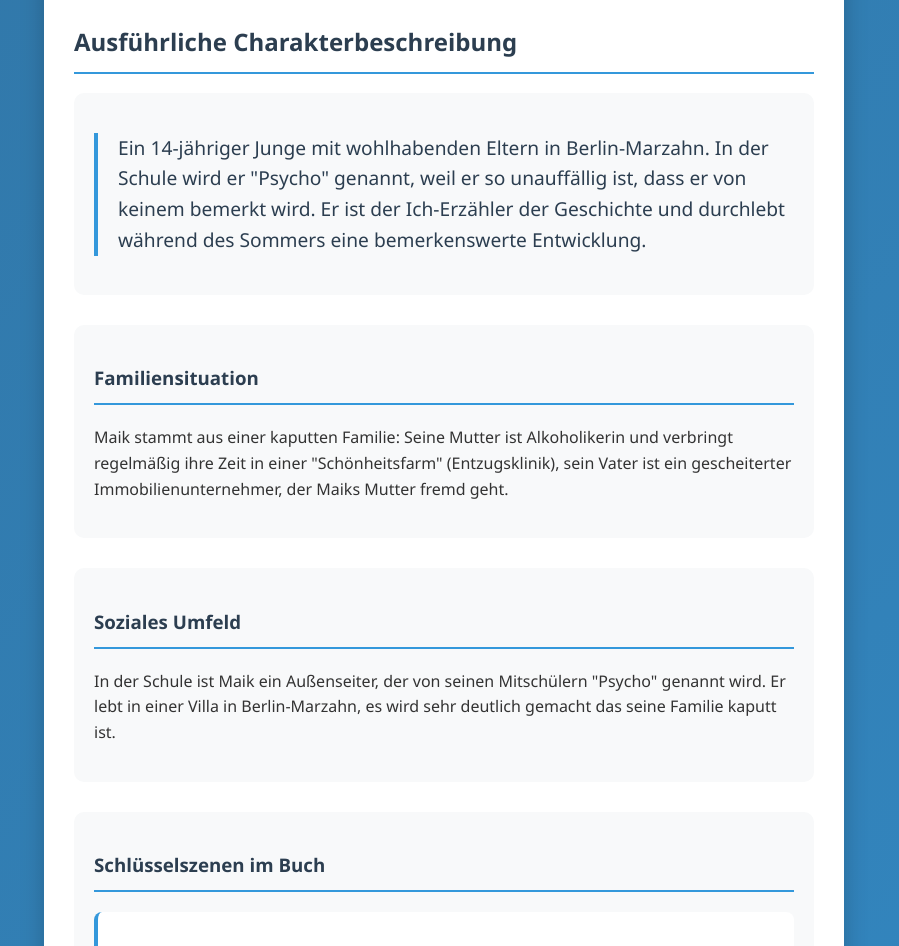
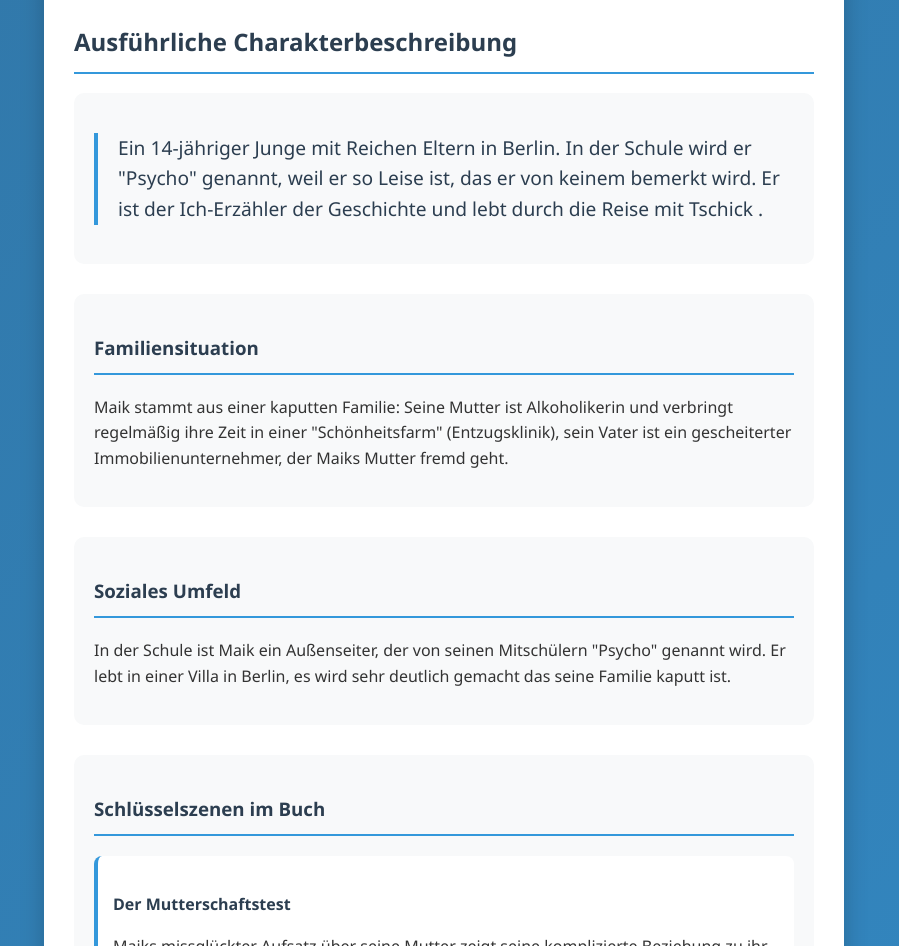
Before and after one commit to chrisrussian/Miniprojekt2, a plain HTML site: page maik-character.html in a window 1280 px wide. Shown: the part 9420-10366 px from the top of the page, without its empty margins (196-1095 px from the left). Drawn offline with Linux system fonts and the light colour scheme.

Commit message:
Add files via upload

```diff
--- a/maik-character.html
+++ b/maik-character.html
@@ -753,9 +753,9 @@
                 <h2>Ausführliche Charakterbeschreibung</h2>
                 <div class="character-intro">
                     <p class="intro-text">
-                        Ein 14-jähriger Junge mit wohlhabenden Eltern in Berlin-Marzahn. In der Schule wird er "Psycho" genannt,
-                        weil er so unauffällig ist, dass er von keinem bemerkt wird. Er ist der Ich-Erzähler der Geschichte und
-                        durchlebt während des Sommers eine bemerkenswerte Entwicklung.
+                        Ein 14-jähriger Junge mit Reichen Eltern in Berlin. In der Schule wird er "Psycho" genannt,
+                        weil er so Leise ist, das er von keinem bemerkt wird. Er ist der Ich-Erzähler der Geschichte und
+                        lebt durch die Reise mit Tschick .
                     </p>
                 </div>
 
@@ -772,7 +772,7 @@
                     <h3>Soziales Umfeld</h3>
                     <p>
                         In der Schule ist Maik ein Außenseiter, der von seinen Mitschülern "Psycho" genannt wird.
-                        Er lebt in einer Villa in Berlin-Marzahn, es wird sehr deutlich gemacht das seine Familie kaputt ist.
+                        Er lebt in einer Villa in Berlin, es wird sehr deutlich gemacht das seine Familie kaputt ist.
                     </p>
                 </div>
 
```
